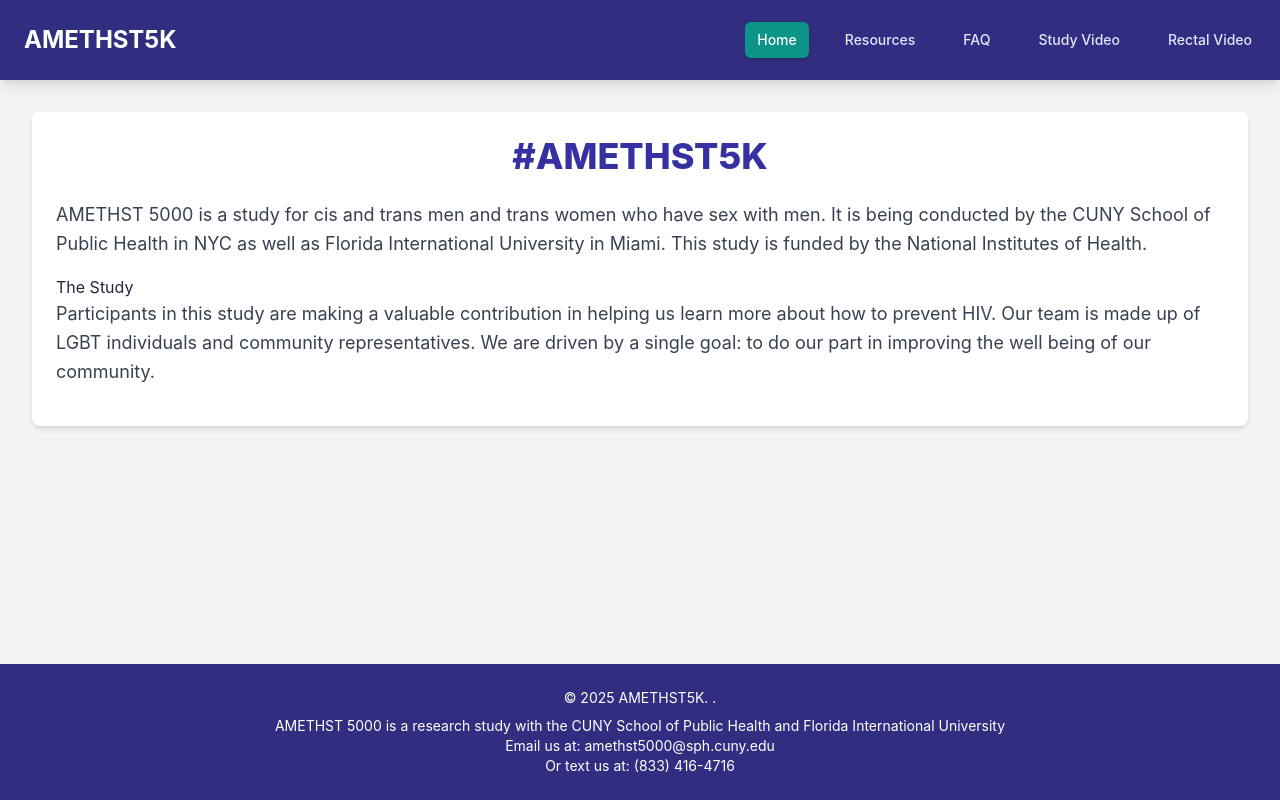
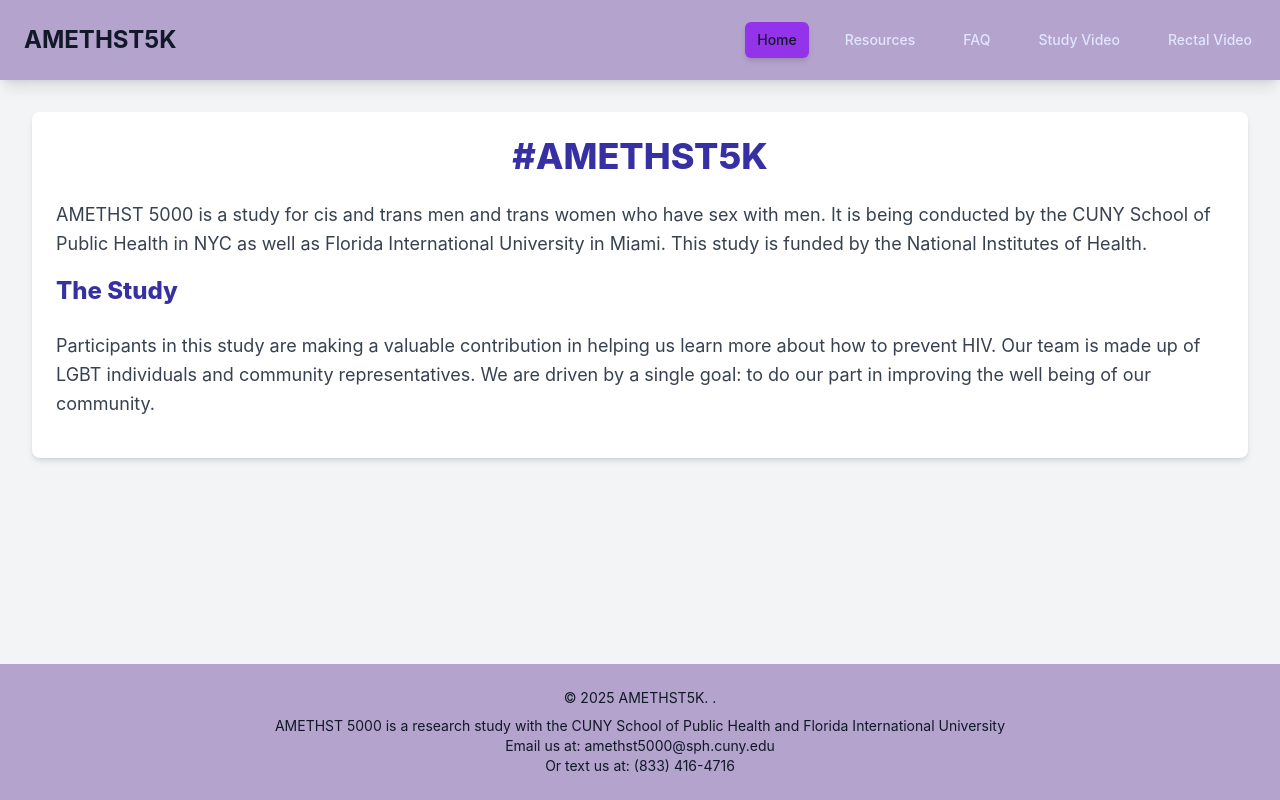
Before and after one commit to cmirzayi/a5k-website, a React (Create React App) app: page / in a window 1280 px wide. Built offline with nearby package versions, Linux system fonts and the light colour scheme.

Commit message:
Color updates

```diff
--- a/src/App.js
+++ b/src/App.js
@@ -53,10 +53,10 @@
   const currentPath = window.location.pathname;
 
   return (
-    <nav className="bg-indigo-900 shadow-lg p-4">
+    <nav className="bg-primary-navbar shadow-lg p-4">
       <div className="container mx-auto flex flex-wrap justify-between items-center">
         {/* Site Title/Logo - clicking takes you home */}
-        <Link to="/" className="text-white text-2xl font-bold rounded-md p-2">
+        <Link to="/" className="text-gray-900 text-2xl font-bold rounded-md p-2">
           AMETHST5K
         </Link>
 
@@ -67,9 +67,9 @@
               key={item.path}
               to={item.path}
               className={`
-                px-3 py-2 rounded-md text-sm font-medium transition-colors duration-200
+                px-3 py-2 rounded-md text-sm font-medium transition-colors duration-200 text-gray-900
                 ${currentPath === item.path
-                  ? 'bg-teal-600 text-white shadow-md' // Vibrant teal for active
+                  ? 'bg-purple-600 text-gray-900 shadow-md' // Vibrant teal for active
                   : 'text-indigo-100 hover:bg-indigo-700 hover:text-white' // Lighter indigo for hover
                 }
               `}
@@ -86,7 +86,7 @@
 // Footer Component (no changes needed)
 const Footer = () => {
   return (
-    <footer className="bg-indigo-900 text-white p-6 mt-8">
+    <footer className="bg-primary-navbar text-gray-900 p-6 mt-8">
       <div className="container mx-auto text-center text-sm">
         <p>&copy; {new Date().getFullYear()} AMETHST5K. .</p>
         <p className="mt-2">
@@ -111,7 +111,7 @@
         It is being conducted by the CUNY School of Public Health in NYC as well as Florida International University in Miami.
         This study is funded by the National Institutes of Health.
       </p>
-      <h2> The Study</h2>
+      <h2 className="text-2xl font-extrabold text-indigo-800 mb-6"> The Study</h2>
       <p className="text-lg leading-relaxed mb-4 text-gray-700">
         Participants in this study are making a valuable contribution in helping us learn more about how to prevent HIV.
         Our team is made up of LGBT individuals and community representatives.
@@ -125,24 +125,24 @@
 const ResourcesPage = () => {
   const resources = [
     {
-      title: 'Study Protocol Document',
-      description: 'Detailed information about the study design, methodology, and objectives.',
-      link: '#', // Placeholder link
+      title: 'Looking for HIV testing near you?',
+      description: 'Final local HIV testing sites.',
+      link: 'https://gettested.cdc.gov', // Placeholder link
     },
     {
-      title: 'Participant Handbook',
-      description: 'A comprehensive guide for participants, covering what to expect and how to prepare.',
-      link: '#', // Placeholder link
+      title: 'Looking for an HIV care provider or HIV treatment?',
+      description: 'Find a provider and get connected to treatment.',
+      link: 'https://locator.hiv.gov/map/', // Placeholder link
     },
     {
-      title: 'Data Security & Privacy',
-      description: 'Information on how your data is collected, stored, and protected.',
-      link: '#', // Placeholder link
+      title: 'Where can I find PrEP? (Truvada, Descovy, Apretude)',
+      description: 'Learn where you can get PrEP.',
+      link: 'https://preplocator.org', // Placeholder link
     },
     {
-      title: 'Contact Information',
-      description: 'Ways to get in touch with the study team for questions or support.',
-      link: '#', // Placeholder link
+      title: 'Find your local food bank',
+      description: 'Here you can locate your closest food bank.',
+      link: 'https://www.feedingamerica.org/find-your-local-foodbank', // Placeholder link
     },
   ];
 
@@ -152,8 +152,8 @@
         Participant Resources
       </h1>
       <p className="text-lg leading-relaxed mb-8 text-center text-gray-700">
-        Here you will find a collection of helpful resources to guide you through your participation
-        in AMETHST.
+       Team A5K has put together a list of resources that may help you find services related to HIV,
+       LGBTQ+ health, PrEP, substance use, mental health and social support.
       </p>
       <div className="grid grid-cols-1 md:grid-cols-2 gap-6">
         {resources.map((resource, index) => (
@@ -182,24 +182,24 @@
 const FAQPage = () => {
   const faqs = [
     {
-      question: 'What is the purpose of this study?',
-      answer: 'The study aims to understand the long-term health and well-being of individuals across the nation, identifying factors that influence health outcomes and developing better prevention strategies.',
+      question: 'Why is the study called AMETHST 5000 (A5K)?',
+      answer: 'Great question. AMETHST stands for the American Transformative HIV Study, and the 5000 represents all of you who are contributing to this collective effort to end the HIV epidemic. Thank you all for your participation! Of note, you do not need to have American citizenship to participate. You just need to be a resident of the U.S.A. or one of its territories. .',
     },
     {
-      question: 'How long will my participation last?',
-      answer: 'Participants will be followed over several years, with periodic data collection points. The exact duration will be communicated during the enrollment process.',
+      question: 'What kind of HIV test are you doing?',
+      answer: 'We are using the OraSure oral fluid collection device test, which is an at-home self-collected HIV test kit. The kit allows you to collect an oral fluid sample that you send to our lab (in a prepaid envelop). This kind of test is looking for HIV antibodies, not HIV itself. If a person is exposed to HIV, they develop HIV antibodies--which can take up to three months to develop in order for this test to detect them. So, if the results of the test come back as HIV-negative, then the test did not detect any HIV antibodies—that means that you were HIV negative as of 3 months ago. If you had a more recent exposure to HIV, this test wouldn’t be able to tell you anything about that, because that experience is too recent for this test to detect. There are tests that are able to detect more recent HIV exposures, but you would need to get that test from a medical provider. Our website has resources on how to find a provider.',
     },
     {
-      question: 'Is my personal information kept confidential?',
-      answer: 'Absolutely. We adhere to strict data security protocols and all personal information is anonymized and kept confidential in accordance with national privacy regulations.',
+      question: 'Can you tell me more about rectal testing in A5K?',
+      answer: 'Yes. Over the course of the study, we will be collecting rectal samples each year. At the end of the study, some participants will have their samples selected to test for rectal gonorrhea and chlamydia, as well as to test for rectal immune health. However, not all swabs will be tested, and those that are will not be tested until the very end of the study (years from now.) If your swab is tested for gonorrhea and chlamydia, we will let you know the results. But remember, because we don’t know if your swab will be selected and we won’t be doing any testing until the study is complete, it is important for you to get tested outside of this study by a healthcare provider. Using the CDC’s provider finder, you can find STI testing near you. You can even use the menu items to select “show only free or low-cost provider” and to search specifically for STI testing. https://gettested.cdc.gov/',
     },
     {
-      question: 'What kind of data will be collected?',
-      answer: 'Data collected may include health surveys, physical measurements, biological samples (e.g., blood, urine), and lifestyle information. All data collection methods are designed to be minimally intrusive.',
+      question: 'Why are you testing for “rectal immune health”? And will you tell me the results of that test?[',
+      answer: 'As part of our research aims, we are looking at factors associated with immune system health.  At the end of the study, some participants will have their samples selected to test for both rectal gonorrhea and chlamydia, and for rectal immune health. However, the immune health testing we are performing is experimental and is not the type of test a medical provider would typically do, since it’s not meant to diagnose a specific health condition. For these reasons, we will not be reporting the results from the rectal immune health tests back to you, and we encourage you to speak with you doctor if you’re concerned about your immune health.',
     },
     {
-      question: 'Can I withdraw from the study at any time?',
-      answer: 'Yes, participation is entirely voluntary, and you can withdraw from the study at any time without penalty or affecting your medical care.',
+      question: 'Why don’t you know if my rectal swabs will be selected for testing?',
+      answer: 'Rectal testing in this study is being used to determine if rectal STIs and the rectal immune system are predictive of HIV seroconversion (which refers to when an individual acquires HIV). This is being studied experimentally by looking at a sample of rectal swabs from people living with HIV, as well as those who are HIV negative. Because this is a scientific experiment, we will only be testing as many samples as we absolutely need to answer our research question—in other words, this test is not intended to monitor your individual health, but rather is used to answer a larger scientific question. However, we will deliver your STI testing results if your swabs were selected. But again, because these results will be delivered long after the samples were collected, we encourage you to test outside of the study.',
     },
   ];
 
@@ -216,7 +216,7 @@
         Frequently Asked Questions (FAQ)
       </h1>
       <p className="text-lg leading-relaxed mb-8 text-center text-gray-700">
-        Find answers to common questions about the National Cohort Study.
+        Find answers to common questions about AMETHST5K.
       </p>
       <div className="space-y-4">
         {faqs.map((faq, index) => (
@@ -280,7 +280,7 @@
 const VideoPage = () => {
   const videoDetails = {
     title: 'HIV and Rectal Sample Collection',
-    description: 'This video provides a comprehensive overview of the study procedures and what participants can expect.',
+    description: 'This video provides a comprehensive overview of the sample collection procedures.',
     embedUrl: 'https://player.vimeo.com/video/843216767', // Vimeo embed URL
   };
   return <VideoContentPage {...videoDetails} />;
@@ -290,7 +290,7 @@
 const RectalVideoPage = () => {
   const videoDetails = {
     title: 'Rectal Sample Collection',
-    description: 's.',
+    description: 'This video provides a comprehensive overview of rectal sample collection procedures.',
     embedUrl: 'https://player.vimeo.com/video/843245895', // Vimeo embed URL
   };
   return <VideoContentPage {...videoDetails} />;
--- a/tailwind.config.js
+++ b/tailwind.config.js
@@ -1,11 +1,22 @@
 /** @type {import('tailwindcss').Config} */
 module.exports = {
   content: [
-    "./src/**/*.{js,jsx,ts,tsx}", // This line is crucial!
+    "./src/**/*.{js,jsx,ts,tsx}",
     "./public/index.html",
   ],
   theme: {
     extend: {
+      colors: {
+        // Your other custom colors (if any)
+        // 'primary-dark': '#1A237E', // You might update or remove this if it was for the old navbar color
+        // 'accent-teal': '#00B8D4',
+        // 'light-bg': '#F5F5F5',
+        // 'text-dark': '#333333',
+        // 'card-light': '#E8EAF6',
+
+        // ADD OR UPDATE THIS NEW COLOR:
+        'primary-navbar': '#B3A3CD', // The new color for navbar and footer
+      },
       fontFamily: {
         sans: ['Inter', 'sans-serif'],
       },
```
